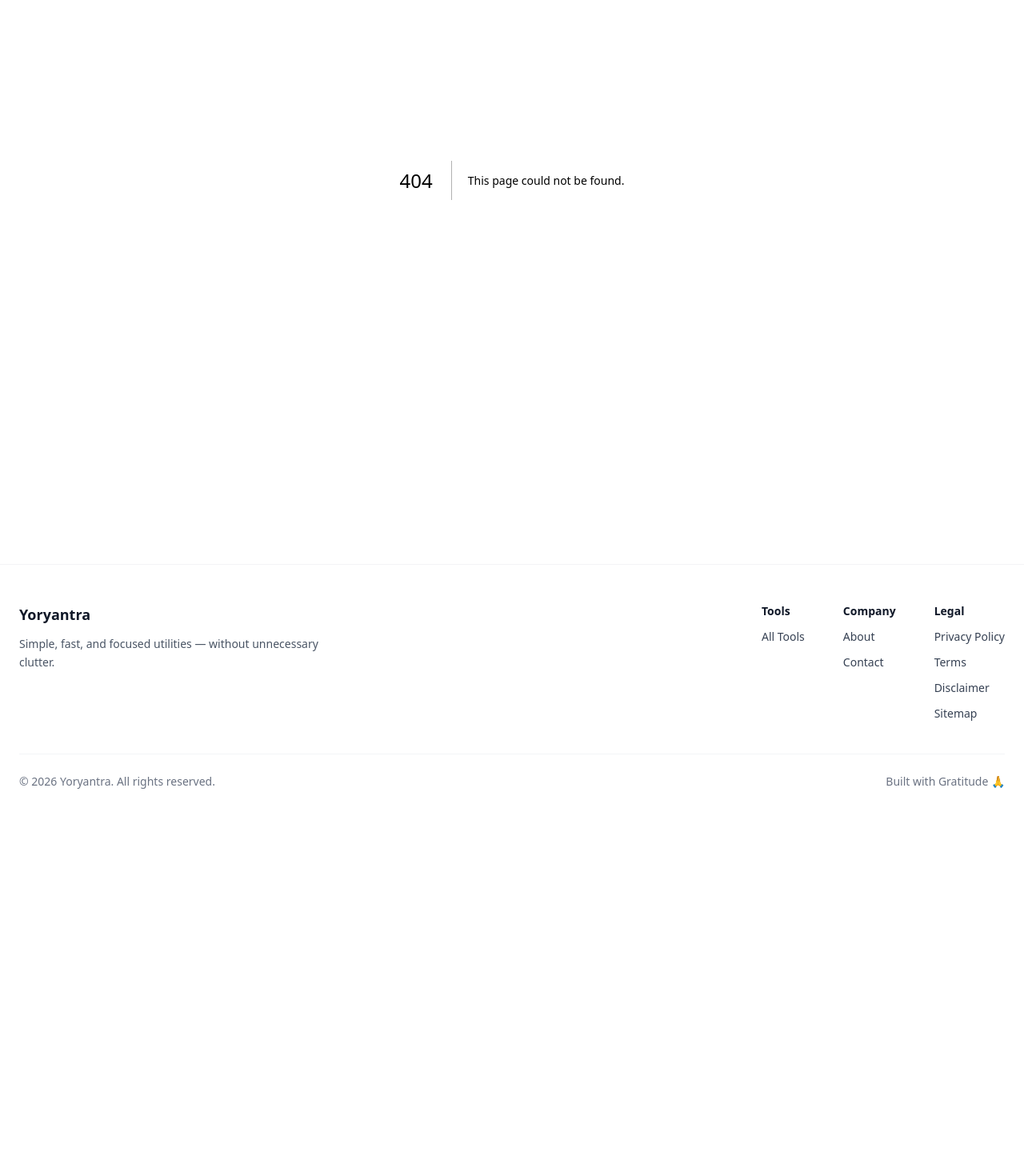
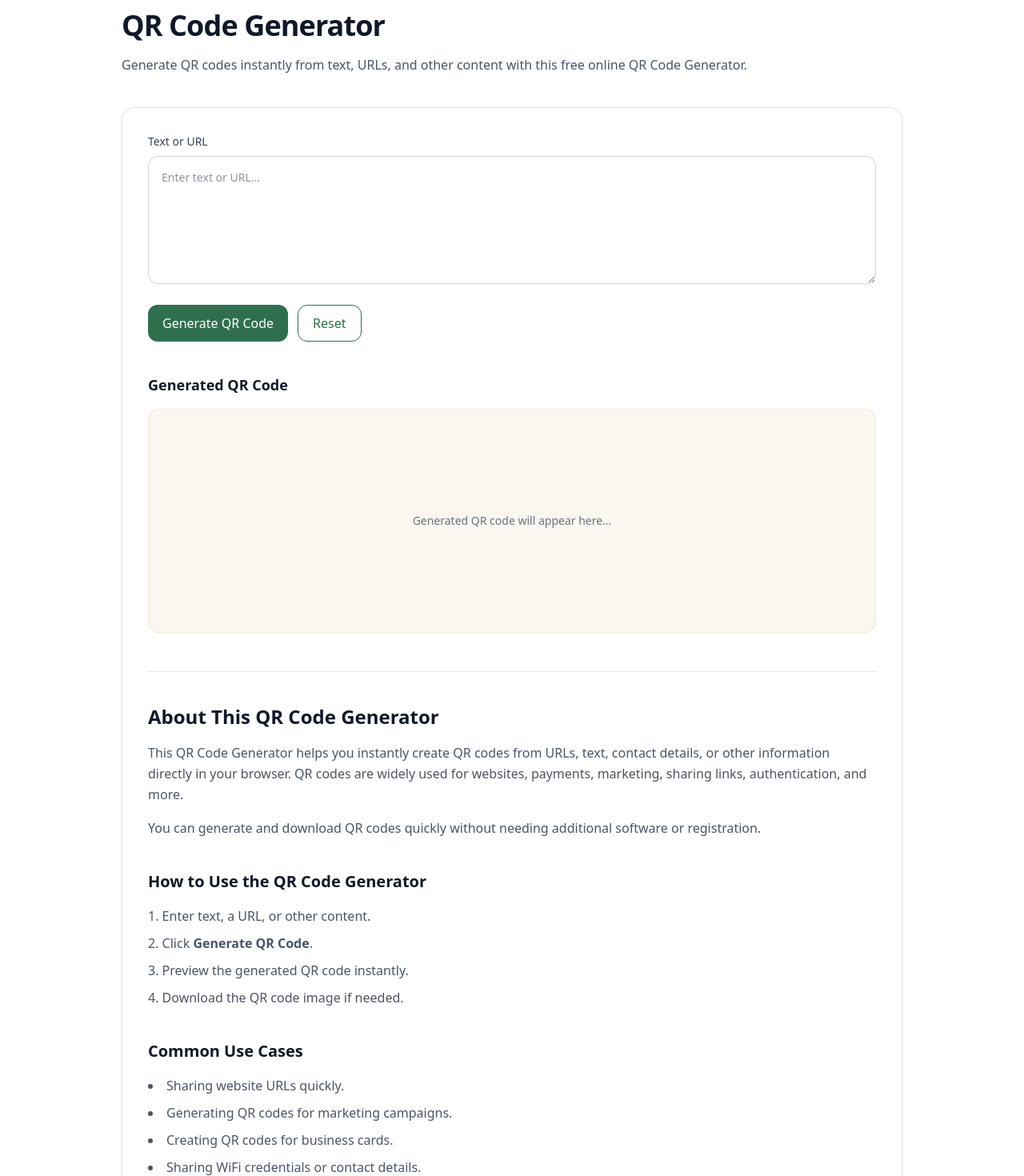
Before and after one commit to vaarunsonawwane-ops/yoryantra-new, a Next.js app: page /tools/qr-code-generator in a window 1280 px wide. Before the commit this address had no page. Shown: the part 240-1710 px from the top of the page at 80% size. Before the commit the page ends 1275 px from the top, so only its background shows below. Built offline with nearby package versions, Linux system fonts and the light colour scheme.

Commit message:
QR Code generator & SEO page

```diff
--- a/app/data/tools.tsx
+++ b/app/data/tools.tsx
@@ -83,4 +83,10 @@ export const tools = [
   href: "/tools/html-encoder-decoder",
   },
 
+  {
+  title: "QR Code Generator",
+  description: "Generate QR codes instantly from text, URLs, and more.",
+  href: "/tools/qr-code-generator",
+  },
+
 ];
--- /dev/null
+++ b/app/tools/qr-code-generator/ToolClient.tsx
@@ -0,0 +1,210 @@
+"use client";
+
+import { useState } from "react";
+import Link from "next/link";
+import QRCode from "qrcode";
+import ToolShell from "@/app/components/ToolShell";
+
+export default function ToolClient() {
+  const [input, setInput] = useState("");
+  const [qrCode, setQrCode] = useState("");
+
+  const generateQRCode = async () => {
+    if (!input.trim()) return;
+
+    try {
+      const url = await QRCode.toDataURL(input);
+
+      setQrCode(url);
+    } catch (error) {
+      console.error(error);
+    }
+  };
+
+  const resetAll = () => {
+    setInput("");
+    setQrCode("");
+  };
+
+  return (
+    <ToolShell
+      title="QR Code Generator"
+      description="Generate QR codes instantly from text, URLs, and other content with this free online QR Code Generator."
+    >
+      {/* INPUT */}
+      <div>
+        <label className="block mb-2 text-sm font-medium text-gray-700">
+          Text or URL
+        </label>
+
+        <textarea
+          className="w-full h-40 rounded-xl border border-gray-300 p-4 text-sm outline-none focus:ring-2 focus:ring-[var(--green)] focus:border-transparent transition"
+          placeholder="Enter text or URL..."
+          value={input}
+          onChange={(e) => setInput(e.target.value)}
+        />
+      </div>
+
+      {/* ACTIONS */}
+      <div className="mt-5 flex flex-wrap gap-3">
+        <button
+          onClick={generateQRCode}
+          className="yoryantra-btn"
+        >
+          Generate QR Code
+        </button>
+
+        <button
+          onClick={resetAll}
+          className="yoryantra-btn-outline"
+        >
+          Reset
+        </button>
+      </div>
+
+      {/* QR OUTPUT */}
+      <div className="mt-10">
+        <h3 className="text-lg font-semibold text-gray-900 mb-4">
+          Generated QR Code
+        </h3>
+
+        <div className="yoryantra-output min-h-[280px] flex items-center justify-center">
+          {qrCode ? (
+            <div className="flex flex-col items-center gap-4">
+              <img
+                src={qrCode}
+                alt="Generated QR Code"
+                className="w-64 h-64"
+              />
+
+              <a
+                href={qrCode}
+                download="yoryantra-qr-code.png"
+                className="yoryantra-btn-outline"
+              >
+                Download QR Code
+              </a>
+            </div>
+          ) : (
+            <p className="text-sm text-gray-500">
+              Generated QR code will appear here...
+            </p>
+          )}
+        </div>
+      </div>
+
+      {/* SEO CONTENT */}
+      <section className="mt-12 border-t border-gray-200 pt-10 space-y-10">
+        <div>
+          <h2 className="text-2xl font-semibold text-gray-900">
+            About This QR Code Generator
+          </h2>
+
+          <p className="mt-4 text-gray-600 leading-relaxed">
+            This QR Code Generator helps you instantly create QR codes
+            from URLs, text, contact details, or other information directly
+            in your browser. QR codes are widely used for websites,
+            payments, marketing, sharing links, authentication, and more.
+          </p>
+
+          <p className="mt-4 text-gray-600 leading-relaxed">
+            You can generate and download QR codes quickly without needing
+            additional software or registration.
+          </p>
+        </div>
+
+        <div>
+          <h2 className="text-xl font-semibold text-gray-900">
+            How to Use the QR Code Generator
+          </h2>
+
+          <ol className="mt-4 list-decimal list-inside space-y-2 text-gray-600 leading-relaxed">
+            <li>Enter text, a URL, or other content.</li>
+            <li>Click <strong>Generate QR Code</strong>.</li>
+            <li>Preview the generated QR code instantly.</li>
+            <li>Download the QR code image if needed.</li>
+          </ol>
+        </div>
+
+        <div>
+          <h2 className="text-xl font-semibold text-gray-900">
+            Common Use Cases
+          </h2>
+
+          <ul className="mt-4 list-disc list-inside space-y-2 text-gray-600 leading-relaxed">
+            <li>Sharing website URLs quickly.</li>
+            <li>Generating QR codes for marketing campaigns.</li>
+            <li>Creating QR codes for business cards.</li>
+            <li>Sharing WiFi credentials or contact details.</li>
+            <li>Using QR codes in presentations or packaging.</li>
+          </ul>
+        </div>
+
+        <div>
+          <h2 className="text-xl font-semibold text-gray-900">
+            Frequently Asked Questions
+          </h2>
+
+          <div className="mt-5 space-y-6">
+            <div>
+              <h3 className="font-semibold text-gray-900">
+                What is a QR code?
+              </h3>
+
+              <p className="mt-2 text-gray-600 leading-relaxed">
+                A QR code is a scannable two-dimensional barcode that stores
+                information such as URLs, text, or contact details.
+              </p>
+            </div>
+
+            <div>
+              <h3 className="font-semibold text-gray-900">
+                Can I download the generated QR code?
+              </h3>
+
+              <p className="mt-2 text-gray-600 leading-relaxed">
+                Yes. You can download the generated QR code image directly
+                after creating it.
+              </p>
+            </div>
+
+            <div>
+              <h3 className="font-semibold text-gray-900">
+                Is this QR Code Generator secure?
+              </h3>
+
+              <p className="mt-2 text-gray-600 leading-relaxed">
+                Yes. QR codes are generated directly in your browser and your
+                data is not uploaded anywhere.
+              </p>
+            </div>
+          </div>
+        </div>
+
+        <div>
+          <h2 className="text-xl font-semibold text-gray-900">
+            Related Tools
+          </h2>
+
+          <div className="mt-4 flex flex-wrap gap-3">
+            <Link href="/tools/url-encoder" className="yoryantra-btn-outline">
+              URL Encoder Decoder
+            </Link>
+
+            <Link href="/tools/base64-encoder-decoder" className="yoryantra-btn-outline">
+              Base64 Encoder Decoder
+            </Link>
+
+            <Link href="/tools/password-generator" className="yoryantra-btn-outline">
+              Password Generator
+            </Link>
+
+            <Link href="/tools/uuid-generator" className="yoryantra-btn-outline">
+              UUID Generator
+            </Link>
+          </div>
+        </div>
+      </section>
+    </ToolShell>
+  );
+}
--- /dev/null
+++ b/app/tools/qr-code-generator/page.tsx
@@ -0,0 +1,47 @@
+import ToolClient from "./ToolClient";
+
+export const metadata = {
+  title: "QR Code Generator Online Free | Yoryantra",
+
+  description:
+    "Generate QR codes instantly from text, URLs, and other content with this free online QR Code Generator.",
+
+  keywords: [
+    "qr code generator",
+    "free qr code generator",
+    "url to qr code",
+    "generate qr code",
+    "online qr generator",
+    "developer utilities",
+  ],
+
+  alternates: {
+    canonical: "https://yoryantra.com/tools/qr-code-generator",
+  },
+
+  openGraph: {
+    title: "QR Code Generator Online Free | Yoryantra",
+
+    description:
+      "Generate QR codes instantly from text, URLs, and more with this free online QR Code Generator.",
+
+    url: "https://yoryantra.com/tools/qr-code-generator",
+
+    siteName: "Yoryantra",
+
+    type: "website",
+  },
+
+  twitter: {
+    card: "summary_large_image",
+
+    title: "QR Code Generator Online Free | Yoryantra",
+
+    description:
+      "Generate QR codes instantly with this free online QR Code Generator.",
+  },
+};
+
+export default function Page() {
+  return <ToolClient />;
+}
--- a/package.json
+++ b/package.json
@@ -12,6 +12,7 @@
     "autoprefixer": "^10.5.0",
     "lucide-react": "^1.14.0",
     "next": "16.2.6",
+    "qrcode": "^1.5.4",
     "react": "19.2.4",
     "react-dom": "19.2.4"
   },
```
Also changed, not shown: 1 other file (tests, documents, lock files or other folders).
